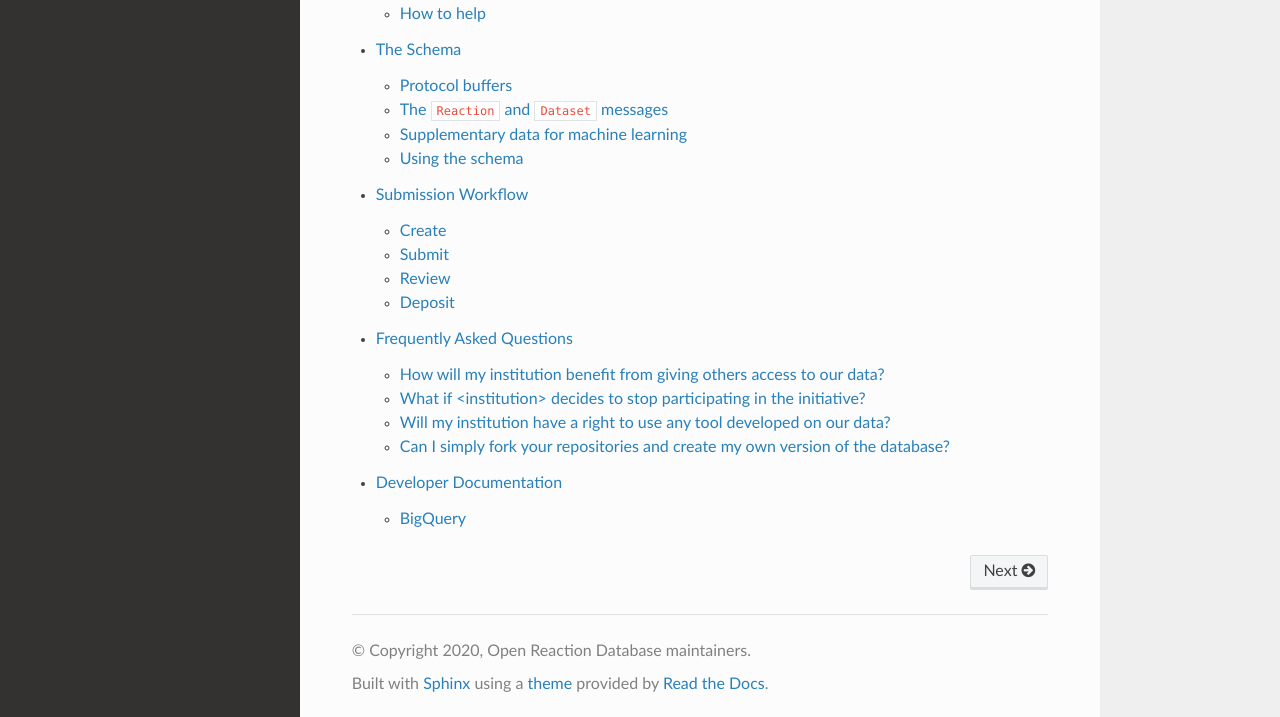
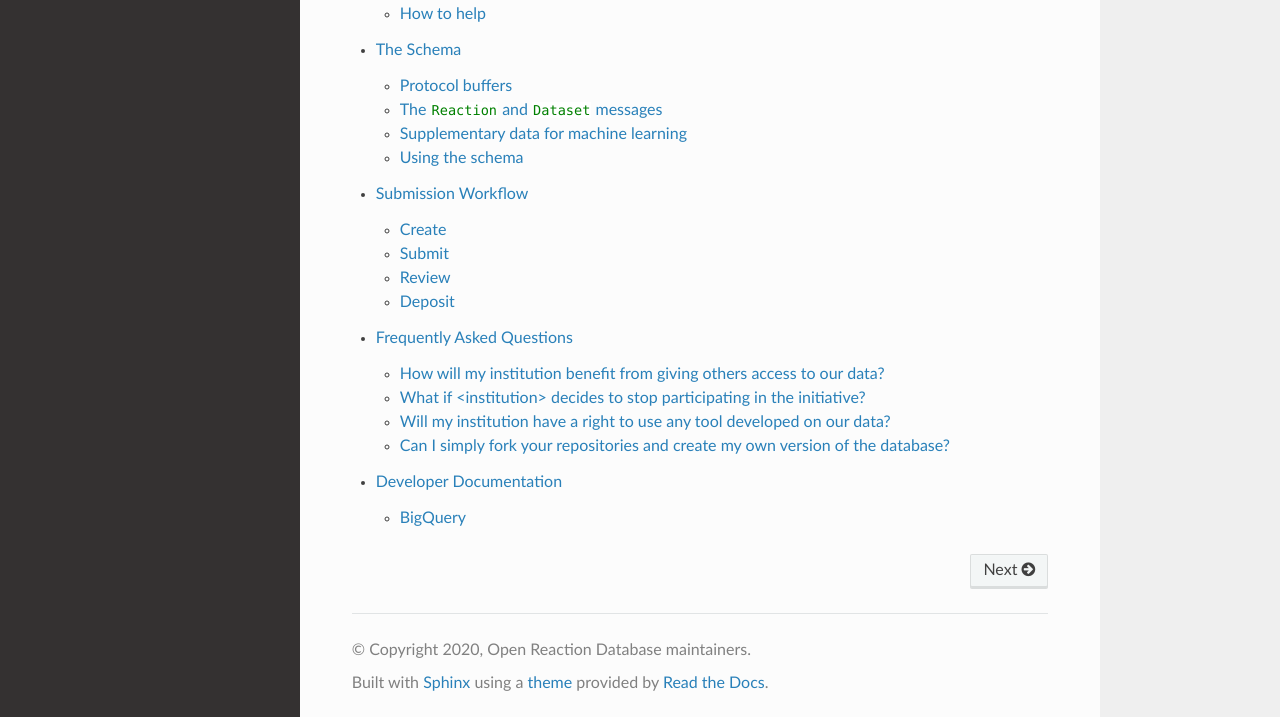
Before and after one commit to open-reaction-database/ord-schema, a Sphinx documentation site: the page built from docs/index.rst, in a window 1280 px wide and 1154 px high. Shown: the part 434-1151 px from the top of the window. Built offline with Sphinx 7.4.7 and the Read the Docs theme 2.0.0, drawn with Linux system fonts in a browser that asks for light colours.

Commit message:
Update code style

```diff
--- /dev/null
+++ b/docs/_static/css/custom.css
@@ -0,0 +1,10 @@
+.rst-content tt.literal, .rst-content tt.literal, .rst-content code.literal {
+    color: green;
+}
+.rst-content tt, .rst-content tt, .rst-content code {
+    padding: 0px 1px;
+}
+code, .rst-content tt, .rst-content code {
+    border: unset;
+    font-size: 85%;
+}
--- a/docs/conf.py
+++ b/docs/conf.py
@@ -51,6 +51,12 @@ html_theme = 'sphinx_rtd_theme'
 # so a file named "default.css" will overwrite the builtin "default.css".
 html_static_path = ['_static']
 
+# These paths are either relative to html_static_path
+# or fully qualified paths (eg. https://...)
+html_css_files = [
+    'css/custom.css',
+]
+
 master_doc = 'index'
 
 
```
